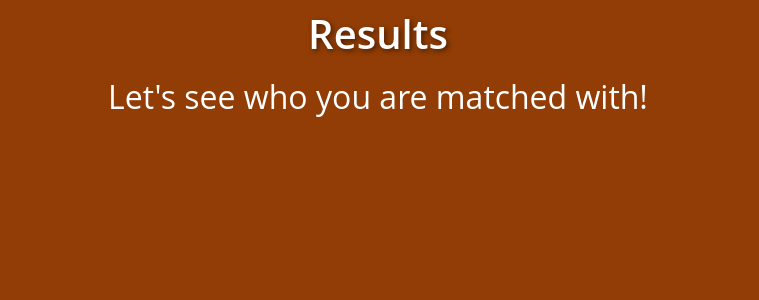
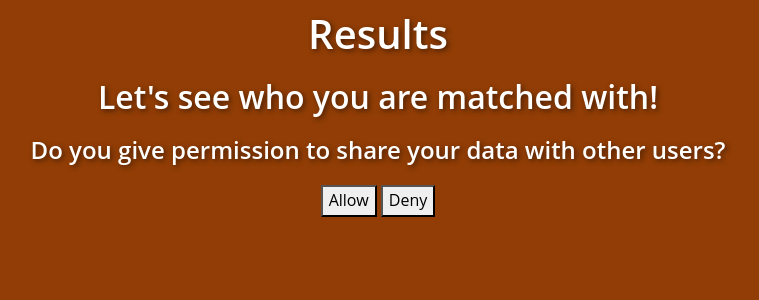
Before and after one commit to jorda079/CS370, a Flask app: template templates/results.html in a window 1280 px wide. Shown: the part 66-366 px from the top of the page, without its empty margins (262-1021 px from the left). Run offline with Flask 3, Linux system fonts and the light colour scheme; the template is opened without the code that fills it, so the values that code supplies are empty; some libraries are stand-ins or nearby versions.

Commit message:
Update results.html
Added permission button

```diff
--- a/templates/results.html
+++ b/templates/results.html
@@ -37,12 +37,21 @@
 		}
         .main h2 {
             color: white;
-            font-weight: 500;
+            text-shadow: 2px 2px 5px rgba(0,0,0,0.5);
+            font-weight: 600;
+            margin-bottom: 20px;
         }
 		.main ul {
 			color: white;
 			text-shadow: 2px 2px 5px rgba(0,0,0,0.5);
 		}
+
+        h4 {
+            color: white;
+            text-shadow: 2px 2px 5px rgba(0,0,0,0.5);
+            font-weight: 600;
+            margin-bottom: 20px;
+        }
 
 
 
@@ -82,4 +91,10 @@
 	<div class="main">
 		<h1>Results</h1>
         <h2>Let's see who you are matched with!</h2>
+        <div class="perm">
+        <h4>Do you give permission to share your data with other users?</h4>
+                <button id="allowBtn">Allow</button>
+                <button id="denyBtn">Deny</button>
+                <script src="app.js"></script>
+                </div>
     </div>
```
